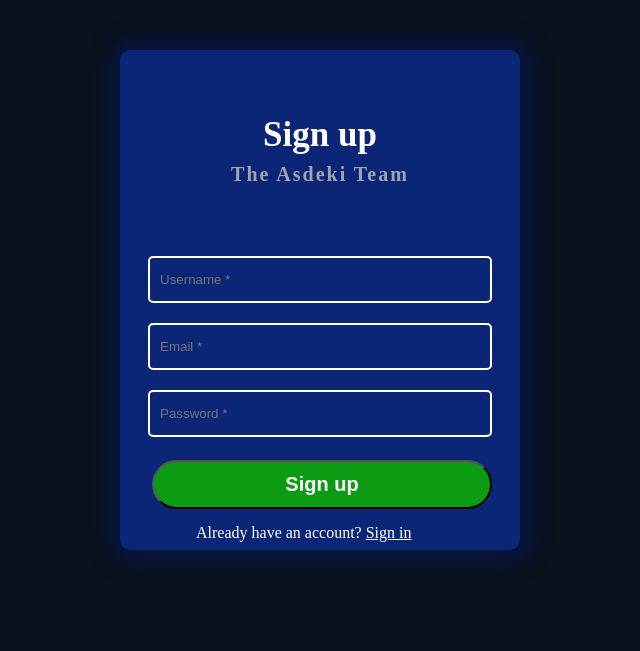
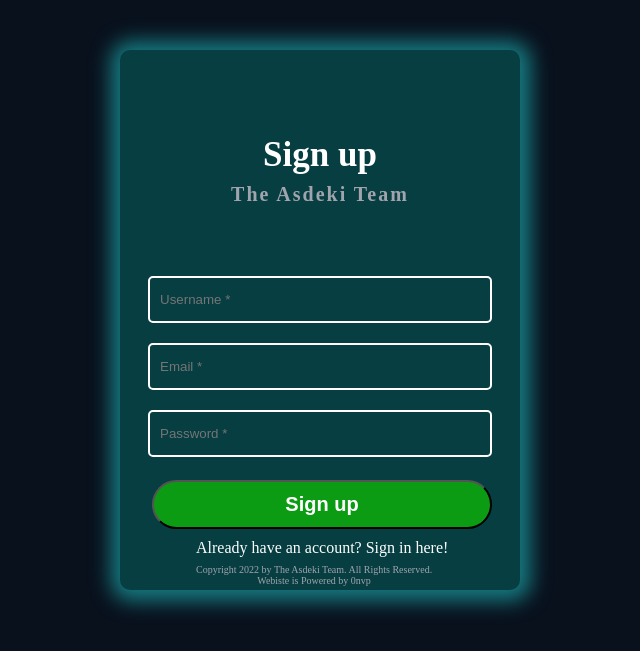
Before and after one commit to 0nvp/cards, a PHP site: page /register.php in a window 1280 px wide. Shown: the top 651 px of the page, without its empty margins (320-960 px from the left). Run offline with PHP 8.4, Linux system fonts and the light colour scheme.

Commit message:
v0.3.5.1

```diff
--- a/Code/assets/css/register.css
+++ b/Code/assets/css/register.css
@@ -9,14 +9,16 @@
     height: 500px;
     transform: translateX(-50%);
     border-radius: 10px;
+    border-top: 20px solid #063e42;
+    border-bottom: 20px solid #063e42;;
     text-align: center;
-    background-color: rgb(11, 38, 119);
-    box-shadow: 1px 1px 20px 10px rgb(7, 22, 68);
+    background-color: #063e42;
+    box-shadow: 1px 1px 20px 10px #177a81;
 }
 h1{
     margin-top: 65px;
     font-size: 35px;
-    background-color: rgb(11, 38, 119);
+    background-color: #063e42;
     color: #ffffff;
 }
 h4{
@@ -24,11 +26,24 @@ h4{
     margin-top: -15px;
     margin-bottom: 70px;
     font-size: 20px;
-    background-color: rgb(11, 38, 119);
+    background-color: #063e42;
     color: #a1a4ad;
 }
+#alert{
+    position: absolute;
+    top: 29%;
+    left: 7.2%;
+    width: 337px;
+    height: 20px;
+    margin: 10px auto 10px;
+    padding: 2px;
+    text-align: center;
+    font-weight: bold;
+    background-color: #063e42;
+    color: #ffffff;
+}
 form, p{
-    background-color: rgb(11, 38, 119);
+    background-color: #063e42;
     color: #ffffff
 }
 input[type=text], input[type=password]{
@@ -38,7 +53,7 @@ input[type=text], input[type=password]{
     width: 320px;
     border-radius: 5px;
     border: 2px solid #ffffff;
-    background-color: rgb(11, 38, 119);
+    background-color: #063e42;
     color: white;
 }
 input[type=text]:focus, input[type=password]:focus{
@@ -49,7 +64,8 @@ input[type=text]:focus, input[type=password]:focus{
     color: black;
 }
 a{
-    background-color: rgb(11, 38, 119);
+    text-decoration: none;
+    background-color: #063e42;
     color: #ffffff;
 }
 input[type=submit]{
@@ -70,19 +86,14 @@ input[type=submit]:hover{
 }
 #signin{
     position: absolute;
-    top: 91.5%;
+    top: 90.5%;
     left: 19%;
 }
-#alert{
+#author{
     position: absolute;
-    top: 29%;
-    left: 7.2%;
-    width: 337px;
-    height: 20px;
-    margin: 10px auto 10px;
-    padding: 2px;
-    text-align: center;
-    font-weight: bold;
-    background-color: rgb(11, 38, 119);
-    color: #ffffff;
+    top: 98.8%;
+    left: 19%;
+    font-size: 10px;
+    background-color: #063e42;
+    color: #a1a4ad;
 }
--- a/Code/includes/classes/services/cookie.classes.php
+++ b/Code/includes/classes/services/cookie.classes.php
@@ -12,7 +12,7 @@ class CookieService extends db{
         session_start();
         $this->_checkCredentials();
         setcookie("LOGIN", $this->_result['id-cookie'], time() + 3600, "/");
-        $_SESSION['player']=array("id-user"=>$this->_result['id-user'],"email"=>$this->_result['email'],"username"=>$this->_result['username']);
+        $_SESSION['data']=array("id-user"=>$this->_result['id-user'],"email"=>$this->_result['email'],"username"=>$this->_result['username']);
     }
 
     protected function _checkCredentials(){
--- a/Code/includes/classes/services/login.classes.php
+++ b/Code/includes/classes/services/login.classes.php
@@ -14,7 +14,7 @@ class LoginService extends db{
         session_start();
         $this->_checkCredentials();
         setcookie("LOGIN", $this->_result['id-cookie'], time() + 3600, "/");
-        $_SESSION['player']=array("id"=>$result['id-user'],"email"=>$this->_result['email'],"username"=>$this->_result['username']);
+        $_SESSION['data']=array("id"=>$result['id-user'],"email"=>$this->_result['email'],"username"=>$this->_result['username']);
     }
 
     protected function _checkCredentials(){
@@ -23,11 +23,11 @@ class LoginService extends db{
             header("location: ../../../index.php");
             exit();
         }
-        if(!filter_var($this->_email, FILTER_VALIDATE_EMAIL)){
+        /*if(!filter_var($this->_email, FILTER_VALIDATE_EMAIL)){
             $_SESSION['login']['email']=true;
             header("location: ../../../index.php");
             exit();
-        }
+        }*/
         $stmt=$this->connect()->prepare("SELECT users.`id-user`, `id-cookie`, `username`, `email`, `status`, `date` FROM `users`
         INNER JOIN `status` ON users.`id-user`=status.`id-user`
         WHERE `email`=? AND `password`=? AND status.`status`=\"active\";");
--- a/Code/includes/classes/services/reset.classes.php
+++ b/Code/includes/classes/services/reset.classes.php
@@ -17,14 +17,14 @@ class ResetService extends db{
 
     protected function _checkCredentials(){
         if(empty($this->_id) || empty($this->_password)){
-            $_SESSION['reset']['empty']=true;
+            $_SESSION['login']['empty']=true;
             header("location: ../../../index.php?id-recovery={$this->_recovery}");
             exit();
         }
         $stmt=$this->connect()->prepare("SELECT `id-user` FROM `recovery` WHERE `id-recovery`=?;");
         $stmt->execute(array(hash("sha3-512", $this->_id)));
         if($stmt->rowCount()==0){
-            $_SESSION['reset']['stmt']=true;
+            $_SESSION['login']['stmt']=true;
             header("location: ../../../index.php?id-recovery={$this->_recovery}");
             exit();
         }
--- a/Code/includes/classes/settings/drop.classes.php
+++ b/Code/includes/classes/settings/drop.classes.php
@@ -7,7 +7,7 @@ class RemoveService extends db{
 
     public function __construct(){
         $this->_date=date("d M Y H:i:s");
-        $this->_id=$_SESSION['player']['id'];
+        $this->_id=$_SESSION['data']['id'];
         $this->_password=hash("sha3-512", $_POST['drop-password']);
     }
 
--- a/Code/includes/classes/settings/email.classes.php
+++ b/Code/includes/classes/settings/email.classes.php
@@ -6,14 +6,14 @@ class EmailService extends db{
     protected $_email2;
 
     public function __construct(){
-        $this->_id=$_SESSION['player']['id'];
-        $this->_email1=$_SESSION['player']['email'];
+        $this->_id=$_SESSION['data']['id'];
+        $this->_email1=$_SESSION['data']['email'];
         $this->_email2=strtolower($_POST['email-email']);
     }
 
     public function email(){
         $this->_checkCredentials();
-        $_SESSION['player']['email']=$this->_email2;
+        $_SESSION['data']['email']=$this->_email2;
         header("location: ../../../profile.php");
         exit();
     }
--- a/Code/includes/classes/settings/password.classes.php
+++ b/Code/includes/classes/settings/password.classes.php
@@ -6,7 +6,7 @@ class PasswordService extends db{
     protected $_password2;
 
     public function __construct(){
-        $this->_id=$_SESSION['player']['id'];
+        $this->_id=$_SESSION['data']['id'];
         $this->_password1=$_POST['password-password1'];
         $this->_password2=$_POST['password-password2'];
     }
--- a/Code/includes/classes/settings/username.classes.php
+++ b/Code/includes/classes/settings/username.classes.php
@@ -6,14 +6,14 @@ class UsernameService extends db{
     protected $_username2;
 
     public function __construct(){
-        $this->_id=$_SESSION['player']['id'];
-        $this->_username1=$_SESSION['player']['username'];
+        $this->_id=$_SESSION['data']['id'];
+        $this->_username1=$_SESSION['data']['username'];
         $this->_username2=$_POST['username-username'];
     }
 
     public function username(){
         $this->_checkCredentials();
-        $_SESSION['player']['username']=$this->_username2;
+        $_SESSION['data']['username']=$this->_username2;
         header("location: ../../../profile.php");
         exit();
     }
--- a/Code/includes/plugins/alerts/register.plugins.php
+++ b/Code/includes/plugins/alerts/register.plugins.php
@@ -1,22 +1,22 @@
 <?php
 // INPUT EMPTY
 if(isset($_SESSION['register']['empty'])){
-    print "<span style=\"color:red;background-color:rgb(11, 38, 119);font-size:30px;\">some fields are empty</span>";
+    print "<span style=\"color:red;background-color:#063e42;font-size:30px;\">some fields are empty</span>";
     unset($_SESSION['register']);
 }
 // VALIDATE USERNAME
 if(isset($_SESSION['register']['username'])){
-    print "<span style=\"color:red;background-color:rgb(11, 38, 119);font-size:30px;\">username is incorrect</span>";
+    print "<span style=\"color:red;background-color:#063e42;font-size:30px;\">username is incorrect</span>";
     unset($_SESSION['register']);
 }
 // VALIDATE EMAIL
 if(isset($_SESSION['register']['email'])){
-    print "<span style=\"color:red;background-color:rgb(11, 38, 119);font-size:30px;\">email is incorrect</span>";
+    print "<span style=\"color:red;background-color:#063e42;font-size:30px;\">email is incorrect</span>";
     unset($_SESSION['register']);
 }
 // STMT
 if(isset($_SESSION['register']['stmt'])){
-    print "<span style=\"color:red;background-color:rgb(11, 38, 119);font-size:30px;\">stmt error</span>";
+    print "<span style=\"color:red;background-color:#063e42;font-size:30px;\">stmt error</span>";
     unset($_SESSION['register']);
 }
 ?>
--- a/Code/includes/plugins/personal.plugins.php
+++ b/Code/includes/plugins/personal.plugins.php
@@ -1,10 +1,10 @@
 <?php
 // USERNAME
 print "<!--USERNAME--><div id=\"username\">
-Username: {$_SESSION['player']['username']} <span id=\"usernameSpan\" style=\"color:blue;cursor:pointer;\" onclick=\"reUsername()\">edit</span>
+Username: {$_SESSION['data']['username']} <span id=\"usernameSpan\" style=\"color:blue;cursor:pointer;\" onclick=\"reUsername()\">edit</span>
 </div>";
 // EMAIL
-print "<!--EMAIL--><div id=\"email\">Email: {$_SESSION['player']['email']} <span id=\"emailSpan\" style=\"color:blue;cursor:pointer;\" onclick=\"reEmail()\">edit</span>
+print "<!--EMAIL--><div id=\"email\">Email: {$_SESSION['data']['email']} <span id=\"emailSpan\" style=\"color:blue;cursor:pointer;\" onclick=\"reEmail()\">edit</span>
 </div>";
 // PASSWORD
 print "<!--PASSWORD--><div id=\"password\">Password: ******** <span id=\"passwordSpan\" style=\"color:blue;cursor:pointer;\" onclick=\"rePassword()\">edit</span>
--- a/Code/index.php
+++ b/Code/index.php
@@ -15,17 +15,20 @@ if(isset($_COOKIE['LOGIN'])){
         <link rel="stylesheet" type="text/css" href="css/login.css">
     </head>
     <body>
+        <!--CONTEINER-->
         <div class="conteiner">
             <!--ERROR MSG-->
             <div id="alert">
                 <?php require_once("includes/plugins/alerts/login.plugins.php");?>
             </div>
             <!--LOG IN-->
-            <div id="signin" style="background-color:rgb(11, 38, 119);">
+            <div id="signin" style="background-color:#063e42;">
                 <?php require_once("includes/plugins/services/login.plugins.php");?>
             </div>
             <!--SIGN UP-->
             <a id="signup" href="register.php">Don't have an account yet? Sign up here!</a>
+            <!--COPYRIGHT-->
+            <span id="author">Copyright 2022 by The Asdeki Team. All Rights Reserved.<br>Webiste is Powered by 0nvp</span>
         </div>
         <!--JAVA SCRIPT-->
         <script src="js/recovery.js"></script>
--- a/Code/register.php
+++ b/Code/register.php
@@ -30,7 +30,9 @@ if(isset($_COOKIE['LOGIN'])){
                 <input type="submit" name="register-submit" value="Sign up">
             </form>
             <!--SIGN IN-->
-            <p id="signin">Already have an account? <a href="index.php">Sign in</a></p>
+            <p id="signin"><a href="index.php">Already have an account? Sign in here!</a></p>
+            <!--COPYRIGHT-->
+            <span id="author">Copyright 2022 by The Asdeki Team. All Rights Reserved.<br>Webiste is Powered by 0nvp</span>
         </div>
     </body>
 </html>
```
Also changed, not shown: Code/assets/css/login.css (+29 -19 lines), Code/assets/js/home.js (added, +12 -0 lines), Code/home.php (+8 -6 lines), Code/includes/inc/ajaxes/home.ajax.php (added, +17 -0 lines), Code/includes/plugins/alerts/login.plugins.php (+4 -4 lines), Code/includes/plugins/alerts/reset.plugins.php (deleted, +0 -12 lines), Code/profile.php (+7 -4 lines), Code/ranking.php (+5 -3 lines).
